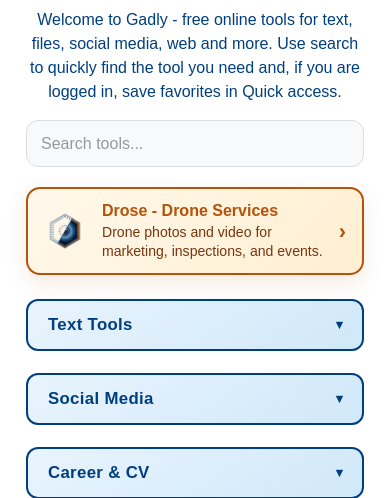
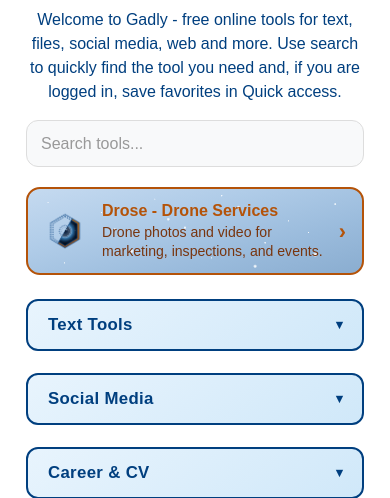
Before and after one commit to EugenioDeLuca/Gadly, a Django app: page / in a window 390 px wide. Shown: the part 165-663 px from the top of the page. Run offline with Django 5.2, Linux system fonts and the light colour scheme.

Commit message:
Polish Drose pill sky stars, QR decoder desktop layout, and admin URL parsing.
Keep the mobile Drose entry readable in light mode, stop mid-fade on drone click, and restore desktop QR result display.

```diff
--- a/tools/static/tools/css/drose-entry.css
+++ b/tools/static/tools/css/drose-entry.css
@@ -113,6 +113,14 @@
         visibility: visible;
         transform: translateX(-50%) translateY(0);
         transition: opacity 0.2s ease, transform 0.2s ease, visibility 0s;
+    }
+
+    /* Click → Drose: label piena fino al page swap (niente freeze a metà fade). */
+    .drose-float-entry.is-drone-navigating .drose-float-entry__label {
+        opacity: 1 !important;
+        visibility: visible !important;
+        transform: translateX(-50%) translateY(0) !important;
+        transition: none !important;
     }
 
     .drose-float-entry__label-brand,
--- a/tools/static/tools/css/home.css
+++ b/tools/static/tools/css/home.css
@@ -290,6 +290,9 @@ html.gadly-has-shortcuts body.homepage .container .shortcuts-section .shortcuts-
 }
 
 .homepage .home-drose-entry__link {
+    position: relative;
+    isolation: isolate;
+    overflow: hidden;
     display: inline-flex;
     align-items: center;
     gap: 14px;
@@ -299,21 +302,68 @@ html.gadly-has-shortcuts body.homepage .container .shortcuts-section .shortcuts-
     text-decoration: none;
     text-align: left;
     border-radius: 14px;
+    /* Light: cielo chiaro per contrasto col font ambra (invariato) */
     border: 2px solid #b45309;
-    background: linear-gradient(135deg, #fff8eb 0%, #ffefd1 100%);
+    background-color: #9ec0e0;
+    background-image: linear-gradient(
+        165deg,
+        #c5daf0 0%,
+        #b0cce8 35%,
+        #9abbdc 70%,
+        #8aadd0 100%
+    );
     color: #92400e;
-    box-shadow: 0 8px 22px rgba(180, 83, 9, 0.12);
+    box-shadow: none;
     transition: transform 0.2s ease;
     box-sizing: border-box;
-    /* Mobile: evita callout/selezione testo su long-press che lascia la UI “morta”. */
     touch-action: manipulation;
     -webkit-touch-callout: none;
     user-select: none;
     -webkit-user-select: none;
 }
 
+/* Stelle bianche, dimensioni miste (light + dark) */
+.homepage .home-drose-entry__link::before {
+    content: "";
+    position: absolute;
+    inset: 0;
+    border-radius: inherit;
+    pointer-events: none;
+    z-index: 0;
+    opacity: 1;
+    background-image:
+        radial-gradient(0.7px 0.7px at 6% 16%, #fff 0%, transparent 100%),
+        radial-gradient(1.8px 1.8px at 14% 58%, #fff 0%, transparent 100%),
+        radial-gradient(1px 1px at 22% 28%, rgba(255, 255, 255, 0.95) 0%, transparent 100%),
+        radial-gradient(2.4px 2.4px at 31% 74%, #fff 0%, transparent 100%),
+        radial-gradient(0.8px 0.8px at 38% 12%, rgba(255, 255, 255, 0.9) 0%, transparent 100%),
+        radial-gradient(1.5px 1.5px at 47% 46%, #fff 0%, transparent 100%),
+        radial-gradient(0.9px 0.9px at 55% 82%, rgba(255, 255, 255, 0.85) 0%, transparent 100%),
+        radial-gradient(2.1px 2.1px at 63% 22%, #fff 0%, transparent 100%),
+        radial-gradient(1.1px 1.1px at 71% 64%, rgba(255, 255, 255, 0.95) 0%, transparent 100%),
+        radial-gradient(0.75px 0.75px at 78% 38%, #fff 0%, transparent 100%),
+        radial-gradient(2.6px 2.6px at 86% 78%, #fff 0%, transparent 100%),
+        radial-gradient(1.3px 1.3px at 92% 18%, rgba(255, 255, 255, 0.9) 0%, transparent 100%),
+        radial-gradient(0.85px 0.85px at 11% 88%, #fff 0%, transparent 100%),
+        radial-gradient(1.7px 1.7px at 42% 36%, rgba(255, 255, 255, 0.95) 0%, transparent 100%),
+        radial-gradient(1px 1px at 58% 8%, #fff 0%, transparent 100%),
+        radial-gradient(2px 2px at 68% 92%, rgba(255, 255, 255, 0.9) 0%, transparent 100%),
+        radial-gradient(0.7px 0.7px at 84% 52%, #fff 0%, transparent 100%),
+        radial-gradient(1.4px 1.4px at 26% 48%, rgba(255, 255, 255, 0.9) 0%, transparent 100%);
+}
+
+/* Light: stelle con alone leggero per restare visibili sul cielo chiaro */
+body.homepage:not(.dark-mode) .home-drose-entry__link::before {
+    filter: drop-shadow(0 0 0.6px rgba(255, 255, 255, 0.9));
+    opacity: 0.95;
+}
+
+.homepage .home-drose-entry__link > * {
+    position: relative;
+    z-index: 1;
+}
+
 .homepage .home-drose-entry__link:is(:hover, :focus-visible) {
-    /* Solo focus outline se serve; niente cambio colore (pill è mobile-only). */
     outline: none;
 }
 
--- a/tools/templates/tools/base.html
+++ b/tools/templates/tools/base.html
@@ -1760,7 +1760,7 @@
     <link rel="stylesheet" href="{% static 'tools/css/tool-quick-nav.css' %}?v=31">
     {% endif %}
     <link rel="stylesheet" href="{% static 'tools/css/tool-favorites.css' %}?v=3">
-<link rel="stylesheet" href="{% static 'tools/css/drose-entry.css' %}?v=65">
+<link rel="stylesheet" href="{% static 'tools/css/drose-entry.css' %}?v=66">
 <script src="{% static 'tools/js/drose-entry-boot.js' %}?v=9"></script>
 <style id="gadly-drose-entry-shield">
 @media (min-width: 769px) {
@@ -2454,7 +2454,7 @@
     {% if not is_drose_site %}
     <script src="{% static 'tools/js/tool-quick-nav.js' %}?v=107"></script>
     {% endif %}
-    <script src="{% static 'tools/js/drose-entry.js' %}?v=68"></script>
+    <script src="{% static 'tools/js/drose-entry.js' %}?v=69"></script>
     <script src="{% static 'tools/js/nav-link-hover-lock.js' %}?v=2"></script>
     {% if is_drose_site %}
     <script src="{% static 'tools/js/drose-hover-lock.js' %}?v=8"></script>
--- a/tools/templates/tools/home.html
+++ b/tools/templates/tools/home.html
@@ -224,7 +224,7 @@ window.GADLY_HOME_SECTION_PATHS = {{ home_section_paths_json|safe }};
 
 {% block extra_css %}
 {# Ultimo CSS della home (dopo base/theme/drose): vince sul cascade, niente override tardivo #}
-<link rel="stylesheet" href="{% static 'tools/css/home.css' %}?v=136">
+<link rel="stylesheet" href="{% static 'tools/css/home.css' %}?v=142">
 <link rel="stylesheet" href="{% static 'tools/css/desktop-trash-bin.css' %}?v=80">
 <link rel="stylesheet" href="{% static 'tools/css/home-trash.css' %}?v=110">
 <style id="gadly-home-shortcuts-title-mobile">
--- a/tools/templates/tools/qr_decoder.html
+++ b/tools/templates/tools/qr_decoder.html
@@ -26,7 +26,7 @@
 .qr-decoder .result-wrap textarea { width: 100%; box-sizing: border-box; min-height: 44px; padding: 10px 16px; font-size: 1.05rem; font-weight: 600; font-family: Arial, sans-serif; color: #003f7f; background: #fff; border: 2px solid #d0e8f9; border-radius: 12px; resize: vertical; line-height: 1.55; }
 .qr-decoder .result-wrap textarea:focus { outline: none; border-color: #d0e8f9; }
 .qr-decoder .result-wrap .btn-copy-wrap { text-align: center; margin-top: 10px; margin-bottom: 8px; }
-.qr-decoder .btn-copy { padding: 12px 32px; min-width: 140px; font-size: 1rem; font-weight: 600; background: #003f7f; color: white; border: none; border-radius: 12px; cursor: pointer; transition: transform 0.2s; }
+.qr-decoder .btn-copy { padding: 12px 32px; min-width: 140px; font-size: 1rem; font-weight: 600; background: #003f7f; color: white; border: none; border-radius: 12px; cursor: pointer; transition: background 0.2s, transform 0.2s; }
 .qr-decoder .btn-copy:hover { background: #0056b3; transform: scale(1.05); }
 .qr-decoder .btn-copy.copied { background: #dc3545; }
 .qr-decoder .btn-copy.copied:hover { background: #e74c3c; }
@@ -532,5 +532,5 @@ body.dark-mode .qr-decoder .msg.error {
 </div>
 <canvas id="qr-canvas" style="display: none;"></canvas>
 <script src="{% static 'tools/js/jsQR.min.js' %}"></script>
-<script src="{% static 'tools/js/qr-decoder.js' %}?v=20260722a"></script>
+<script src="{% static 'tools/js/qr-decoder.js' %}?v=20260722c"></script>
 {% endblock %}
```
Also changed, not shown: other parts of tools/static/tools/css/home.css (+21 -7 lines), config/settings.py (+21 -4 lines), tools/static/tools/js/drose-entry.js (+25 -2 lines), tools/static/tools/js/qr-decoder.js (+14 -5 lines), tools/locale/en/LC_MESSAGES/djangojs.po, tools/locale/it/LC_MESSAGES/djangojs.po, 1 other file.
